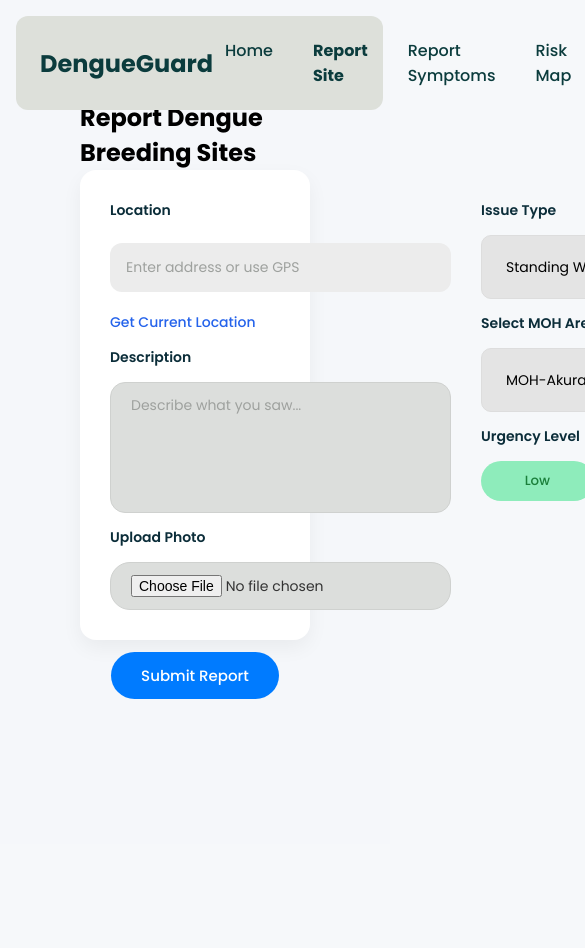
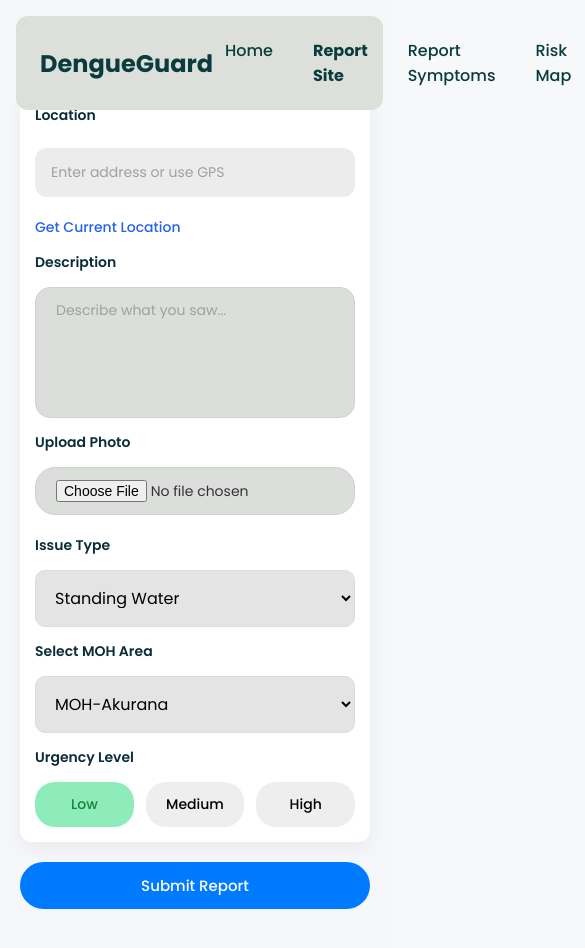
Before and after one commit to emika-sandina/dengue-guard, a React (Vite) app in the folder frontend/: page /citizen/report-sites in a window 390 px wide. Shown: the top 948 px of the page, 585 px wide, since content can reach past the window. Before the commit the page ends 844 px from the top, so only its background shows below. Built offline with nearby package versions, Linux system fonts and the light colour scheme.

Commit message:
made the report sites page responsive

```diff
--- a/frontend/src/pages/citizen/Report Breeding Sites/reportsites.css
+++ b/frontend/src/pages/citizen/Report Breeding Sites/reportsites.css
@@ -11,6 +11,7 @@
   font-size: 24px;
   font-weight: 700;
   margin-top: 20px;
+  margin-bottom: 20px;
 }
 
 .report-card {
@@ -20,6 +21,7 @@
   display: flex;
   gap: 30px;
   box-shadow: 0 8px 20px rgba(0, 0, 0, 0.05);
+  margin-bottom: 20px;
 }
 
 .sitereport-left,
@@ -126,3 +128,72 @@ textarea {
 .location-link:hover {
     text-decoration: underline;
 }
+
+/* --- Desktop and Tablet Adjustments (Standard screens) --- */
+@media (max-width: 1024px) {
+  .main-content {
+    padding: 40px; /* Reduce large desktop padding */
+  }
+
+  .report-card {
+    gap: 20px;
+  }
+}
+
+/* --- Mobile View (768px and below) --- */
+@media (max-width: 768px) {
+  .main-content {
+    padding: 20px; /* Slimmer padding for mobile */
+  }
+
+  .page-title {
+    text-align: center;
+    font-size: 20px;
+    margin-bottom: 20px;
+  }
+
+  .report-card {
+    flex-direction: column; /* Stack the left and right panels vertically */
+    padding: 20px;
+    gap: 20px;
+  }
+
+  .sitereport-left,
+  .sitereport-right {
+    width: 100%; /* Ensure elements take full width */
+  }
+
+  input,
+  textarea,
+  select {
+    padding: 15px; /* Adjust padding for better touch targets */
+    font-size: 16px; /* Prevents iOS auto-zoom on input focus */
+  }
+
+  .urgency-buttons {
+    flex-direction: row; /* Keep buttons side-by-side or stack them */
+    flex-wrap: wrap;
+  }
+
+  .urgency-btn {
+    font-size: 14px;
+    padding: 12px 0;
+  }
+
+  .submit-btn {
+    width: 100%;
+    margin: 20px 0;
+  }
+}
+
+/* --- Small Phones (480px and below) --- */
+@media (max-width: 480px) {
+  .report-card {
+    padding: 15px;
+    border-radius: 12px;
+  }
+
+  label {
+    font-size: 16px;
+  }
+}
```
